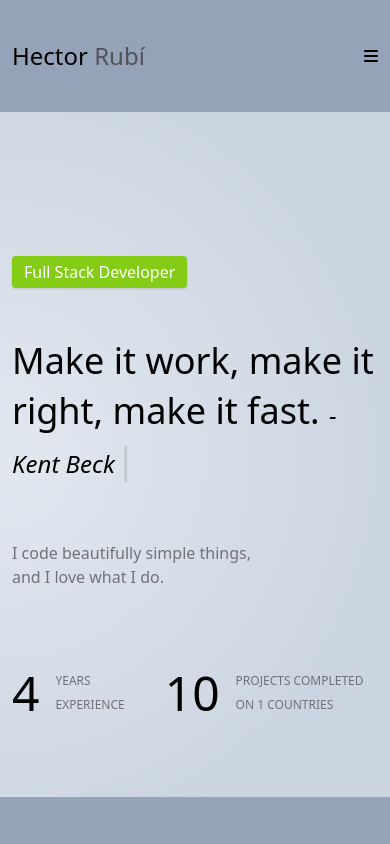
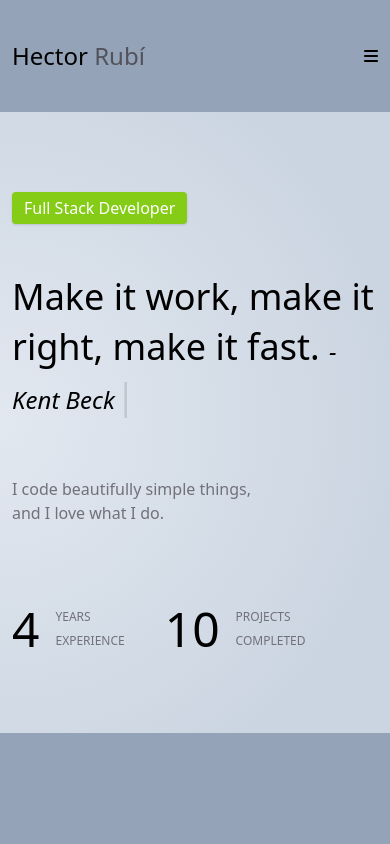
Before and after one commit to HectorRubi/hector-rubi, a Next.js app: page / in a window 390 px wide. Shown: the top 844 px of the page. Built offline with nearby package versions, Linux system fonts and the light colour scheme.

Commit message:
Fix responsive of hero section
Reduce margin top of hero, change text of stats in hero section, and
remove border line in navbar when it's sticky, set a shadow instead.

```diff
--- a/src/components/Hero/index.tsx
+++ b/src/components/Hero/index.tsx
@@ -11,7 +11,7 @@ export const Hero = () => {
       <div
         className={`${CONTAINER} flex flex-col items-center justify-center md:flex-row`}
       >
-        <div className="w-full pt-36 md:w-1/2">
+        <div className="w-full pt-20 md:w-1/2 md:pt-36">
           <div className="lg:ml-10">
             <p className="text-md mb-12 inline-block rounded bg-accent-500 px-3 py-1 text-white shadow">
               Full Stack Developer
@@ -25,7 +25,7 @@ export const Hero = () => {
             </p>
           </div>
 
-          <div className="mb-20 flex gap-10">
+          <div className="mb-20 flex flex-wrap gap-10">
             {stats.map((stat, index) => (
               <Stat key={index} stat={stat} />
             ))}
--- a/src/components/Navbar/index.tsx
+++ b/src/components/Navbar/index.tsx
@@ -35,8 +35,7 @@ export const Navbar = () => {
     >
       <nav
         className={`bg-primary-400 dark:bg-primary-900 ${
-          scrollY > navHeight.current &&
-          'border-b-2 border-primary-200 dark:border-primary-400'
+          scrollY >= viewport.height && 'shadow-2xl'
         }`}
         ref={navRef}
       >
--- a/src/data/stats.ts
+++ b/src/data/stats.ts
@@ -7,6 +7,6 @@ export const stats: Stat[] = [
   },
   {
     size: 10,
-    text: ['PROJECTS COMPLETED', 'ON 1 COUNTRIES'],
+    text: ['PROJECTS', 'COMPLETED'],
   },
 ]
```
